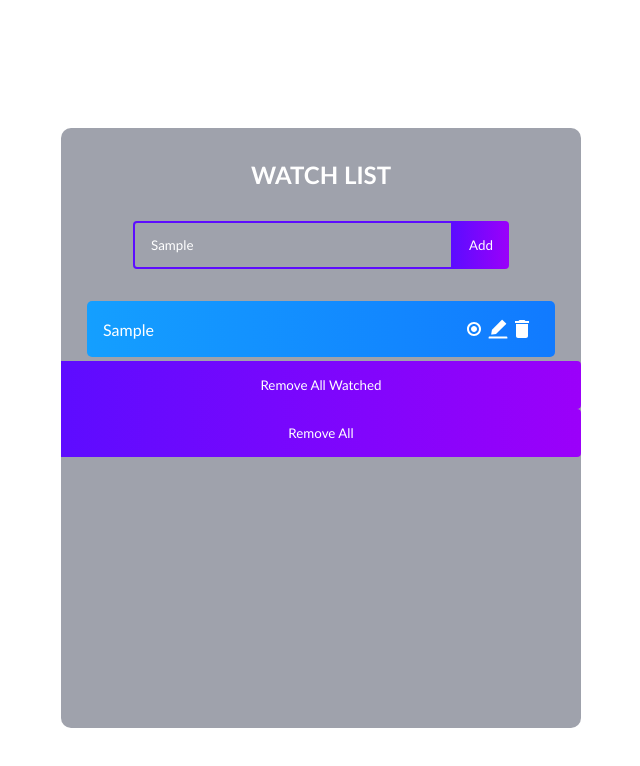
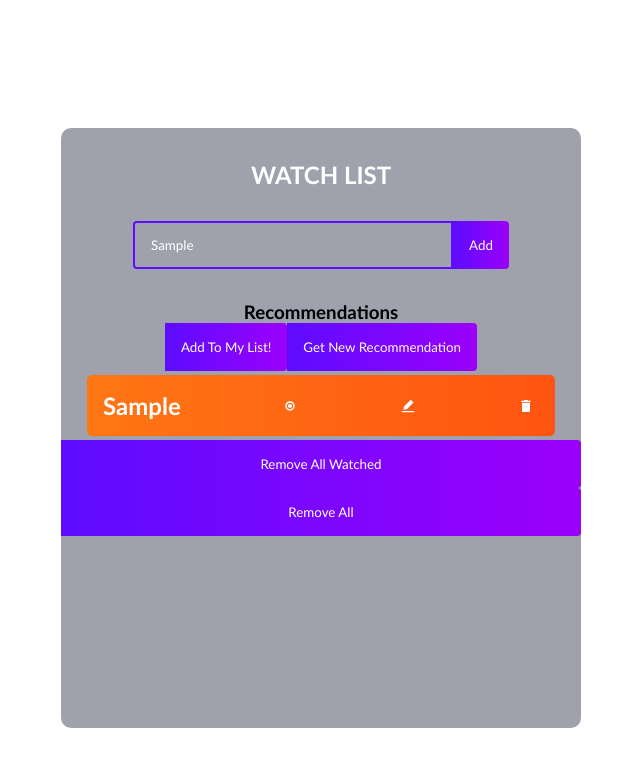
Before and after one commit to leticiaamorimd/watch-list, a React (Create React App) app: page / in a window 1280 px wide. Both pictures are taken after typing "Sample" into the empty fields and a click on the button "Add". Shown: the top 766 px of the page, without its empty margins (319-959 px from the left). Built offline with nearby package versions, Linux system fonts and the light colour scheme; no server answers.

Commit message:
Add recomendation title for the watch list

```diff
--- a/src/App.css
+++ b/src/App.css
@@ -2,10 +2,9 @@
   box-sizing: border-box;
   margin: 0;
   padding: 0;
-  font-family: 'Trebuchet MS', 'Lucida Sans Unicode', 'Lucida Grande',
-    'Lucida Sans', Arial, sans-serif;
+  font-family: "Trebuchet MS", "Lucida Sans Unicode", "Lucida Grande",
+    "Lucida Sans", Arial, sans-serif;
 }
-
 
 .container {
   display: flex;
@@ -25,7 +24,6 @@ h1 {
   color: #fff;
   font-size: 24px;
 }
-
 
 .form {
   margin-bottom: 32px;
@@ -73,16 +71,12 @@ button {
   padding: 16px 22px;
 }
 
-/*.title-container {
-  display: flex;
-  flex-direction: row;
-  position: relative;
-}*/
-.isWatched {
+.title.watched {
   text-decoration: line-through;
   opacity: 0.4;
   background-color: hotpink;
 }
+
 .title-row {
   display: flex;
   justify-content: space-between;
--- a/src/App.js
+++ b/src/App.js
@@ -1,6 +1,5 @@
 import './App.css';
 import WatchList from './components/WatchList';
-
 function App() {
   return (
     <div className="App">
--- a/src/components/Form.js
+++ b/src/components/Form.js
@@ -18,7 +18,8 @@ const handleSubmit = e => {
     e.preventDefault();
     props.onSubmit({
         id: Math.floor(Math.random() * 10000), //giving input an id - *10000 unlikely to repeat
-        text: input
+        text: input,
+        watched: false
     })
 }
 
--- /dev/null
+++ b/src/components/Recommendation.js
@@ -0,0 +1,60 @@
+import { useState, useEffect } from "react";
+
+
+function Recommendation(props) {
+    const [titles, setTitles] = useState([]);
+    const [suggestion, setSuggestion] = useState([]);
+    const [input, setInput] = useState('');
+
+
+    useEffect(() => {
+        async function getData() {
+          try {
+            const response = await fetch("https://hub.dummyapis.com/vj/wzGUkpZ");
+            const data = await response.json();
+            setSuggestion(data[0]);
+            console.log(data);
+          } catch {}
+        }
+        getData();
+      }, []);
+
+      function refreshPage(event) {
+        window.location.reload();
+        event.preventDefault()
+      }
+
+      useEffect(() => {
+        localStorage.setItem("titles", JSON.stringify(titles));
+      }, [titles]);
+
+
+      function addSuggestion(event) {
+        event.preventDefault()
+        setTitles([...titles, { name: suggestion.name, watched: false }])
+    }
+
+    const handleSubmit = e => {
+        props.onSubmit({
+            id: Math.floor(Math.random() * 10000), //giving input an id - *10000 unlikely to repeat
+            text: suggestion.name
+        })
+    }
+
+
+
+    return (
+          <div className="recommendation">
+            <h3> Recommendations</h3>
+            <h3>{suggestion.name}</h3>
+            <button variant="outline-success"   onClick={handleSubmit}>
+              Add to my list!
+            </button>
+            <button variant="outline-info" onClick={refreshPage}>
+              Get new Recommendation
+            </button>
+            </div>
+  );
+}
+
+export default Recommendation
--- a/src/components/RenderList.js
+++ /dev/null
@@ -1,57 +0,0 @@
-import React, { useState, useEffect } from 'react'
-import Form from './Form'
-import { AiFillEdit } from 'react-icons/ai'
-import { MdDelete } from 'react-icons/md'
-import { BiRadioCircleMarked } from 'react-icons/bi'
-
-
-function RenderList({ watchedTitle, removeTitle, updateTitle}) {
-    const [edit, setEdit] = useState({
-        id: null,
-        value: '',
-        watched: null
-    })
-
-    const [titles, setTitles] = useState( [] );
-
-    useEffect(() => {
-      fetch(`https://openlibrary.org/subjects/romance.json?limit=10`)
-      .then(response => response.json())
-    .then(json => setTitles(json.works));
-    }, [])
-
-    console.log(setTitles)
-
-    const submitUpdate = value => {
-        updateTitle(edit.id, value);
-        setEdit({
-          id: null,
-          value: '',
-          watched: null
-        });
-      };
-
-    if(edit.id) {
-        return <Form edit={edit} onSubmit={submitUpdate} />;
-    }
-
-
-    return titles.map((title, index) => (
-        <div  className={title.isWatched ? 'title-row watched' : 'title-row'}
-            key={index}>
-                  <div key={title.id}>
-            {title.title}
-        </div>
-        <div className="icons">
-      <BiRadioCircleMarked onClick={() => watchedTitle({ id: title.id, value: title.text, watched: true })}/>
-      <AiFillEdit onClick={() => setEdit({ id: title.id, value: title.text })}
-          className='edit-icon'
-        />
-      <MdDelete onClick={() => removeTitle(title.id)}
-          className='delete-icon'/>
-      </div>
-            </div>
-     ));
-    };
-
-export default RenderList;
--- a/src/components/Title.js
+++ b/src/components/Title.js
@@ -1,19 +1,16 @@
-import React, {useState} from 'react'
+import React, { useState } from 'react'
 import Form from './Form'
 import { AiFillEdit } from 'react-icons/ai'
 import { MdDelete } from 'react-icons/md'
 import { BiRadioCircleMarked } from 'react-icons/bi'
-
-
+import Recommendation from './Recommendation'
 
 function Title({ titles, watchedTitle, removeTitle, updateTitle}) {
 const [edit, setEdit] = useState({
     id: null,
     value: '',
     watched: null
-})
-
-console.log(titles)
+});
 
 const submitUpdate = value => {
     updateTitle(edit.id, value);
@@ -28,21 +25,18 @@ if(edit.id) {
     return <Form edit={edit} onSubmit={submitUpdate} />;
 }
 
-return titles.map((title, index) => (
-    <div  className={title.isWatched ? 'title-row watched' : 'title-row'}
+return titles.map((title,  index) => (
+    <div  className={title.watched ? 'title-row watched' : 'title-row'}
         key={index}>
-              <div key={title.id} onClick={() => watchedTitle(title.id)}>
-        {title.text}
-    </div>
-      <div className="icons">
-      <BiRadioCircleMarked onClick={() => watchedTitle({ id: title.id, value: title.text, watched: true })}/>
+              <h2 onClick={() => watchedTitle(title.id)}>        {title.text}</h2>
+      <BiRadioCircleMarked />
+
       <AiFillEdit onClick={() => setEdit({ id: title.id, value: title.text })}
           className='edit-icon'
         />
       <MdDelete onClick={() => removeTitle(title.id)}
           className='delete-icon'/>
       </div>
-        </div>
  ));
 };
 
--- a/src/components/WatchList.js
+++ b/src/components/WatchList.js
@@ -1,11 +1,10 @@
 import React, {useState} from 'react';
 import Form from './Form';
 import Title from './Title';
-import RenderList from './RenderList';
+import Recommendation from './Recommendation'
 
 function WatchList() {
-    const [titles, setTitles] = useState([]
-    )
+    const [titles, setTitles] = useState([])
 
     const addTitle = title => {
         if(!title.text || /^\s*$/.test(title.text)) {
@@ -26,17 +25,15 @@ function WatchList() {
     };
 
 
-    const watchedTitle = watched => {
-        let updateTitle = titles.map(title => {
-            if(titles.watched === true) {
-                alert('hi')
-                title.isWatched = !title.isWatched
-            }
-        return title;
+    const watchedTitle = id => {
+        let updatedTitles = titles.map(title => {
+          if (title.id === id) {
+            title.watched = !title.watched;
+          }
+          return title;
         });
-        setTitles(updateTitle);
-    }
-
+        setTitles(updatedTitles);
+      };
 
 
     const removeTitle = id => {
@@ -44,6 +41,17 @@ function WatchList() {
 
         setTitles(removeArr);
       };
+
+    const removeWatched = id => {
+        const watched = titles.filter((title) => {
+            if (title.watched === true) {
+                return false
+            }
+            return true
+        })
+        setTitles(watched)
+    }
+
 
     const removeAll = id => {
         const removeArr = [];
@@ -55,21 +63,20 @@ function WatchList() {
         <div className="container">
         <div className="watch-list-container">
             <h1>WATCH LIST</h1>
+
             <Form onSubmit={addTitle}/>
 
-            <RenderList className="title-container" titles={titles}
-            updateTitle={updateTitle}
-            watchedTitle={watchedTitle}
-            removeTitle={removeTitle}/>
+            <Recommendation onSubmit={addTitle}/>
 
-            <Title  className="title-container" titles={titles}
+            <Title  className="title-container"
+            titles={titles}
             updateTitle={updateTitle}
             watchedTitle={watchedTitle}
             removeTitle={removeTitle} />
         </div>
 
 
-        <button>Remove All Watched</button>
+        <button onClick={removeWatched}>Remove All Watched</button>
         <button onClick={removeAll}>Remove All</button>
 
         </div>
```
Also changed, not shown: 1 other file (tests, documents, lock files or other folders).
